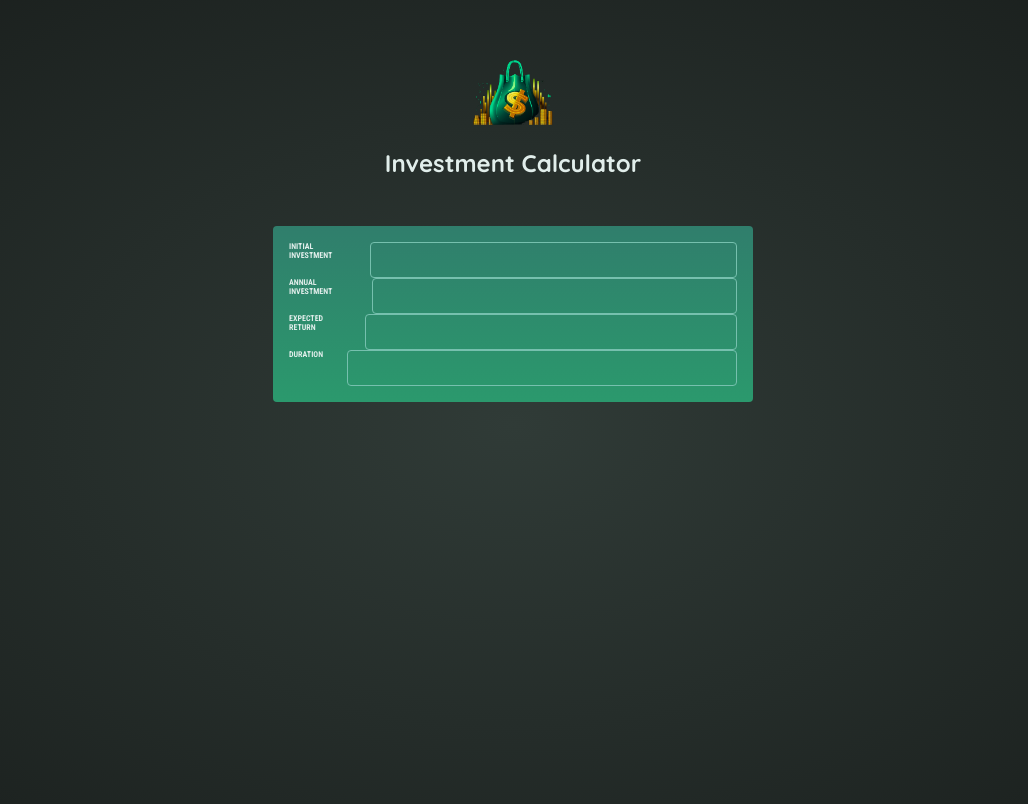
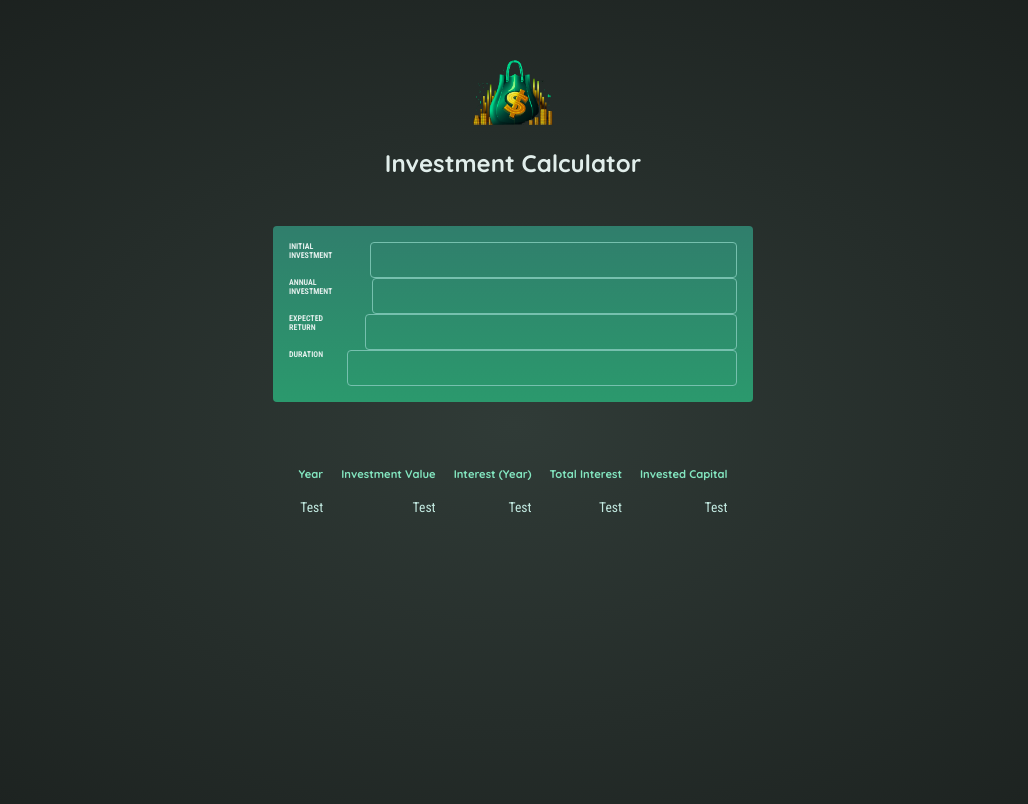
Before and after one commit to NealMatta/udemy-react-2023-playground, a React (Vite) app in the folder 05 Essentials Project/: page / in a window 1280 px wide. Shown: the top 804 px of the page, without its empty margins (127-1155 px from the left). Built offline with nearby package versions, Linux system fonts and the light colour scheme.

Commit message:
Table in results via HTML is set up

```diff
--- a/05 Essentials Project/src/App.jsx
+++ b/05 Essentials Project/src/App.jsx
@@ -1,11 +1,13 @@
 import Header from './components/Header';
 import UserInput from './components/UserInput';
+import Results from './components/Results';
 
 function App() {
 	return (
 		<>
 			<Header />
 			<UserInput />
+			<Results />
 		</>
 	);
 }
--- a/05 Essentials Project/src/components/Results.jsx
+++ b/05 Essentials Project/src/components/Results.jsx
@@ -1,3 +1,24 @@
 export default function Results() {
-	return <div>Results</div>;
+	return (
+		<table id="result">
+			<thead>
+				<tr>
+					<th>Year</th>
+					<th>Investment Value</th>
+					<th>Interest (Year)</th>
+					<th>Total Interest</th>
+					<th>Invested Capital</th>
+				</tr>
+			</thead>
+			<tbody>
+				<tr>
+					<td>Test</td>
+					<td>Test</td>
+					<td>Test</td>
+					<td>Test</td>
+					<td>Test</td>
+				</tr>
+			</tbody>
+		</table>
+	);
 }
```
